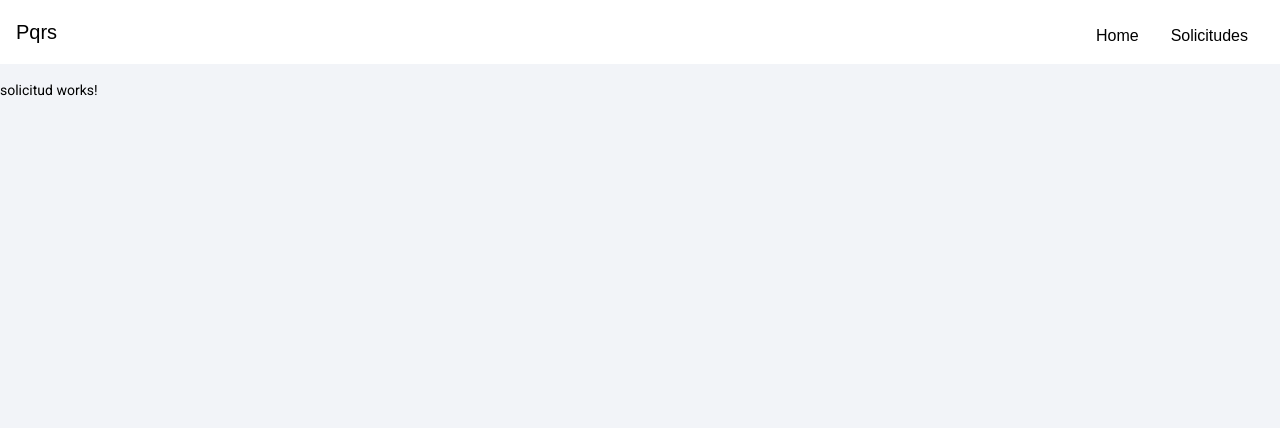
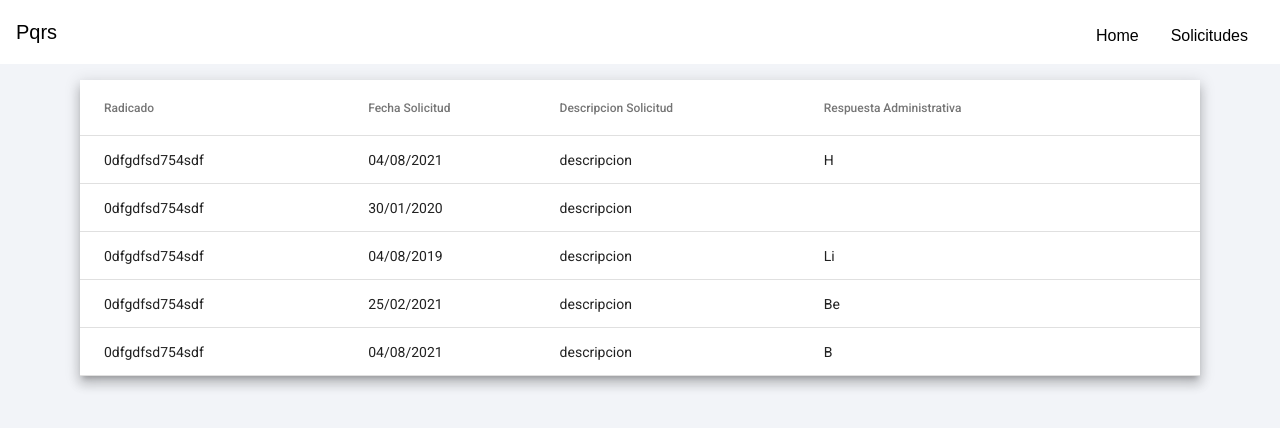
Before and after one commit to gio96/pqrsfront, an Angular app: page /solicitud in a window 1280 px wide. Shown: the top 428 px of the page. Built offline with nearby package versions, Linux system fonts and the light colour scheme.

Commit message:
feat: tabla solicitudes

```diff
--- a/src/app/crear-solicitud/crear-solicitud.component.html
+++ b/src/app/crear-solicitud/crear-solicitud.component.html
@@ -2,7 +2,7 @@
   <mat-card fxFlex="35%">
     <form [formGroup]="form" (ngSubmit)="onSubmit()">
       <mat-card-title fxLayout="column" fxLayoutAlign=" center" class="titulo">
-        Creacion Solicitud</mat-card-title>
+        Crear Solicitud</mat-card-title>
       <mat-card-content fxLayout="column">
         <mat-form-field fxLayout="column" fxLayoutAlign=" center">
           <mat-label>Tipo Solicitud</mat-label>
--- a/src/app/crear-solicitud/crear-solicitud.component.ts
+++ b/src/app/crear-solicitud/crear-solicitud.component.ts
@@ -1,7 +1,7 @@
 
 import { Component, OnInit } from '@angular/core';
 import { FormControl, FormGroup, Validators } from '@angular/forms';
-import { SolicitudModel } from '../models/solicitudModel';
+import { SolicitudCreateModel } from '../models/solicitudModel';
 
 @Component({
   selector: 'app-crear-solicitud',
@@ -13,7 +13,7 @@ export class CrearSolicitudComponent {
 
   typeRequest = ['PETICION','QUEJA'];
 
-  myHero =  new SolicitudModel('SkyDog',
+  myHero =  new SolicitudCreateModel('SkyDog',
                        'PETICION');
 
 
--- /dev/null
+++ b/src/app/detalles-solicitud/detalles-solicitud.component.css
@@ -0,0 +1,5 @@
+.content{
+  padding-top: 5rem;
+  width: 100%;
+  height: 100%;
+}
--- /dev/null
+++ b/src/app/detalles-solicitud/detalles-solicitud.component.html
@@ -0,0 +1,13 @@
+<div class="content">
+  <mat-card>
+      <mat-card-title>Solicitud</mat-card-title>
+      <mat-card-subtitle>Subtitulo</mat-card-subtitle>
+      <mat-card-content>
+      </mat-card-content>
+      <!--<div fxLayout="column" fxLayoutAlign=" center">
+        <button fxLayout="column" fxLayoutAlign=" center" mat-raised-button color="accent" type="submit"
+          [disabled]="!form.valid">Generar</button>
+      </div>-->
+  </mat-card>
+
+</div>
--- /dev/null
+++ b/src/app/detalles-solicitud/detalles-solicitud.component.ts
@@ -0,0 +1,15 @@
+import { Component, OnInit } from '@angular/core';
+
+@Component({
+  selector: 'app-detalles-solicitud',
+  templateUrl: './detalles-solicitud.component.html',
+  styleUrls: ['./detalles-solicitud.component.css']
+})
+export class DetallesSolicitudComponent implements OnInit {
+
+  constructor() { }
+
+  ngOnInit(): void {
+  }
+
+}
--- a/src/app/solicitud/solicitud.component.css
+++ b/src/app/solicitud/solicitud.component.css
@@ -1,3 +1,11 @@
-p{
+.content{
   padding-top: 5rem;
+  width: 100%;
+  height: 100%;
+  /*background-color: aqua;*/
 }
+
+.tablePadding{
+  padding-left: 5rem;
+  padding-right: 5rem;
+}
--- a/src/app/solicitud/solicitud.component.html
+++ b/src/app/solicitud/solicitud.component.html
@@ -1 +1,28 @@
-<p>solicitud works!</p>
+<div class="content">
+    <div fxLayout="column" fxLayoutAlign="center none" class="tablePadding">
+        <table mat-table [dataSource]="dataSource" class="mat-elevation-z8">
+            <ng-container matColumnDef="position">
+                <th mat-header-cell *matHeaderCellDef> Radicado </th>
+                <td mat-cell *matCellDef="let element"> {{element.id}} </td>
+            </ng-container>
+
+            <ng-container matColumnDef="name">
+                <th mat-header-cell *matHeaderCellDef> Fecha Solicitud </th>
+                <td mat-cell *matCellDef="let element"> {{element.fechaSolicitud}} </td>
+            </ng-container>
+
+            <ng-container matColumnDef="weight">
+                <th mat-header-cell *matHeaderCellDef> Descripcion Solicitud </th>
+                <td mat-cell *matCellDef="let element"> {{element.descripcionSolicitud}} </td>
+            </ng-container>
+
+            <ng-container matColumnDef="symbol">
+                <th mat-header-cell *matHeaderCellDef> Respuesta Administrativa </th>
+                <td mat-cell *matCellDef="let element"> {{element.respuestaAdministrativa}} </td>
+            </ng-container>
+
+            <tr mat-header-row *matHeaderRowDef="displayedColumns"></tr>
+            <tr mat-row *matRowDef="let row; columns: displayedColumns;" (click)="selectedRow(row)"></tr>
+        </table>
+    </div>
+</div>
--- a/src/app/solicitud/solicitud.component.ts
+++ b/src/app/solicitud/solicitud.component.ts
@@ -1,4 +1,5 @@
 import { Component, OnInit } from '@angular/core';
+import { SolicitudGetModel } from '../models/solicitudModel';
 
 @Component({
   selector: 'app-solicitud',
@@ -7,9 +8,26 @@ import { Component, OnInit } from '@angular/core';
 })
 export class SolicitudComponent implements OnInit {
 
+  displayedColumns: string[] = ['position', 'name', 'weight', 'symbol'];
+  dataSource = ELEMENT_DATA;
+
+  selectedRow(row: SolicitudGetModel) {
+    console.log('selectedRow', row)
+  }
+
   constructor() { }
 
   ngOnInit(): void {
   }
 
 }
+
+
+
+const ELEMENT_DATA: SolicitudGetModel[] = [
+  { id: '0dfgdfsd754sdf', fechaSolicitud: '04/08/2021', descripcionSolicitud: 'descripcion', respuestaAdministrativa: 'H' },
+  { id: '0dfgdfsd754sdf', fechaSolicitud: '30/01/2020', descripcionSolicitud: 'descripcion', respuestaAdministrativa: '' },
+  { id: '0dfgdfsd754sdf', fechaSolicitud: '04/08/2019', descripcionSolicitud: 'descripcion', respuestaAdministrativa: 'Li' },
+  { id: '0dfgdfsd754sdf', fechaSolicitud: '25/02/2021', descripcionSolicitud: 'descripcion', respuestaAdministrativa: 'Be' },
+  { id: '0dfgdfsd754sdf', fechaSolicitud: '04/08/2021', descripcionSolicitud: 'descripcion', respuestaAdministrativa: 'B' },
+];
```
Also changed, not shown: src/app/app.module.ts (+6 -2 lines), src/app/models/solicitudModel.ts (+8 -1 lines), 1 other file (tests, documents, lock files or other folders).
